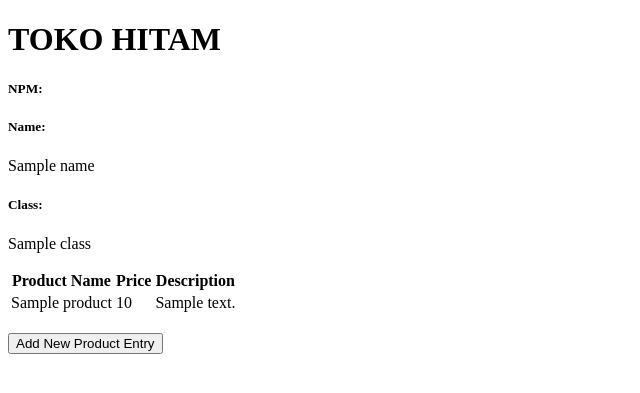
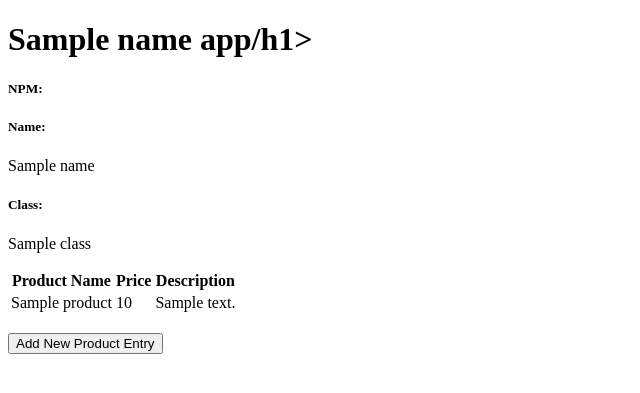
Before and after one commit to ZakiyDaulay/ecommerceproject, a Django app: template main/templates/main.html in a window 1280 px wide. Shown: the top 393 px of the page, without its empty margins (0-640 px from the left). Run offline with Django 5.2, Linux system fonts and the light colour scheme; the template is opened without the code that fills it: most values are stand-ins (such as "Sample title", 1, 10 or a date in 2020).

Commit message:
added PWS link in readme and modified main.html file

```diff
--- a/main/templates/main.html
+++ b/main/templates/main.html
@@ -1,6 +1,6 @@
 {% extends 'base.html' %}
 {% block content %}
-<h1>TOKO HITAM</h1>
+<h1>{{ Name_APP }}/h1>
 
 <h5>NPM: </h5>
 <p>{{ NPM }}<p>
```
Also changed, not shown: README.md.
